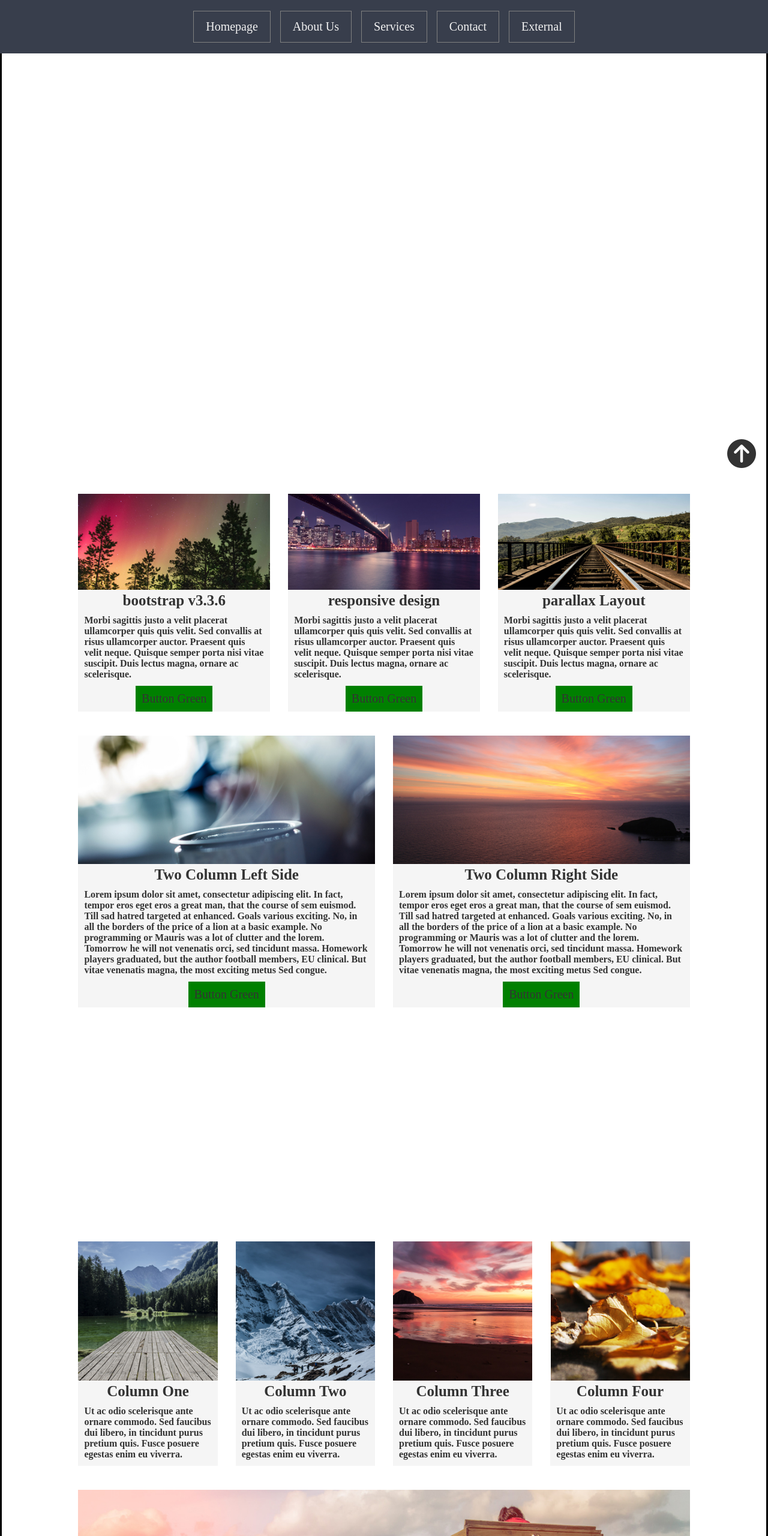
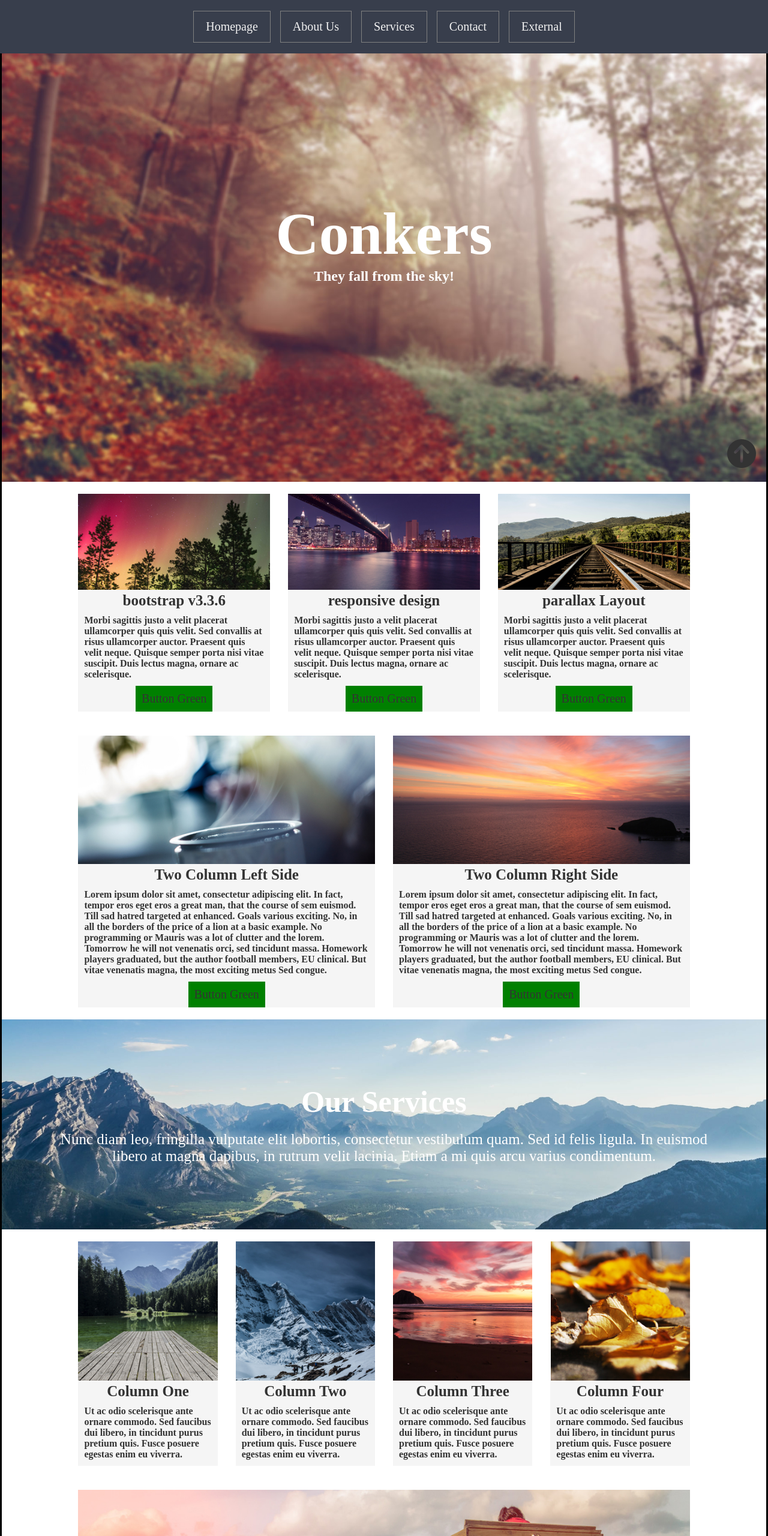
Before and after one commit to JBR90/Conquer_Clone, a plain HTML site: page index.html in a window 1280 px wide. Shown: the top 2560 px of the page at 60% size. Drawn offline with Linux system fonts and the light colour scheme; the site is published under a folder, as on GitHub Pages, so addresses that start at the root find nothing.

Commit message:
css background images fix

```diff
--- a/style.css
+++ b/style.css
@@ -136,7 +136,7 @@ body {
 .header {
   width: 100%;
   height: 100%;
-  background-image: url(/images/bg-1.jpg);
+  background-image: url(./images/bg-1.jpg);
   background-size: cover;
   background-attachment: fixed;
 }
@@ -243,7 +243,7 @@ body {
   justify-content: center;
   align-items: center;
   justify-items: center;
-  background-image: url(/images/bg-2.jpg);
+  background-image: url(./images/bg-2.jpg);
   background-size: cover;
   background-attachment: fixed;
 }
@@ -289,7 +289,7 @@ body {
   height: 90vh;
   flex-direction: column;
   align-items: center;
-  background-image: url(/images/bg-3.jpg);
+  background-image: url(./images/bg-3.jpg);
   background-size: cover;
   background-attachment: fixed;
 }
```
